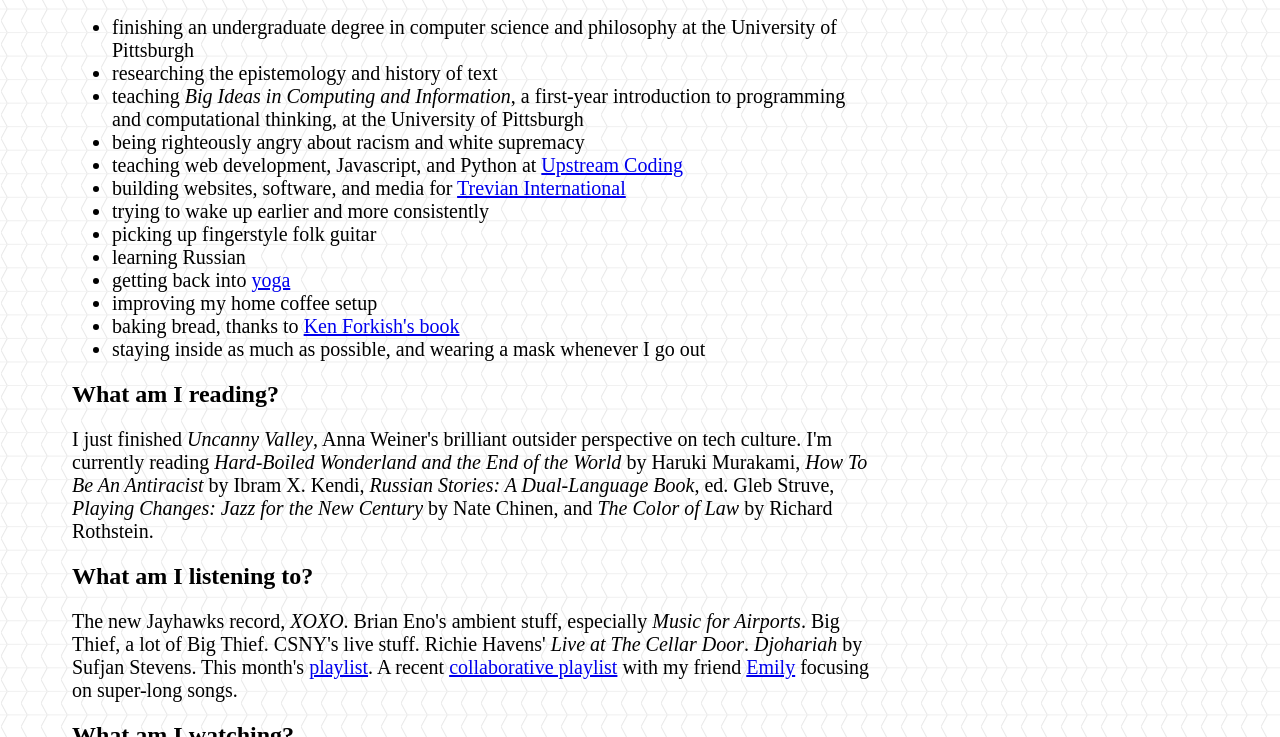
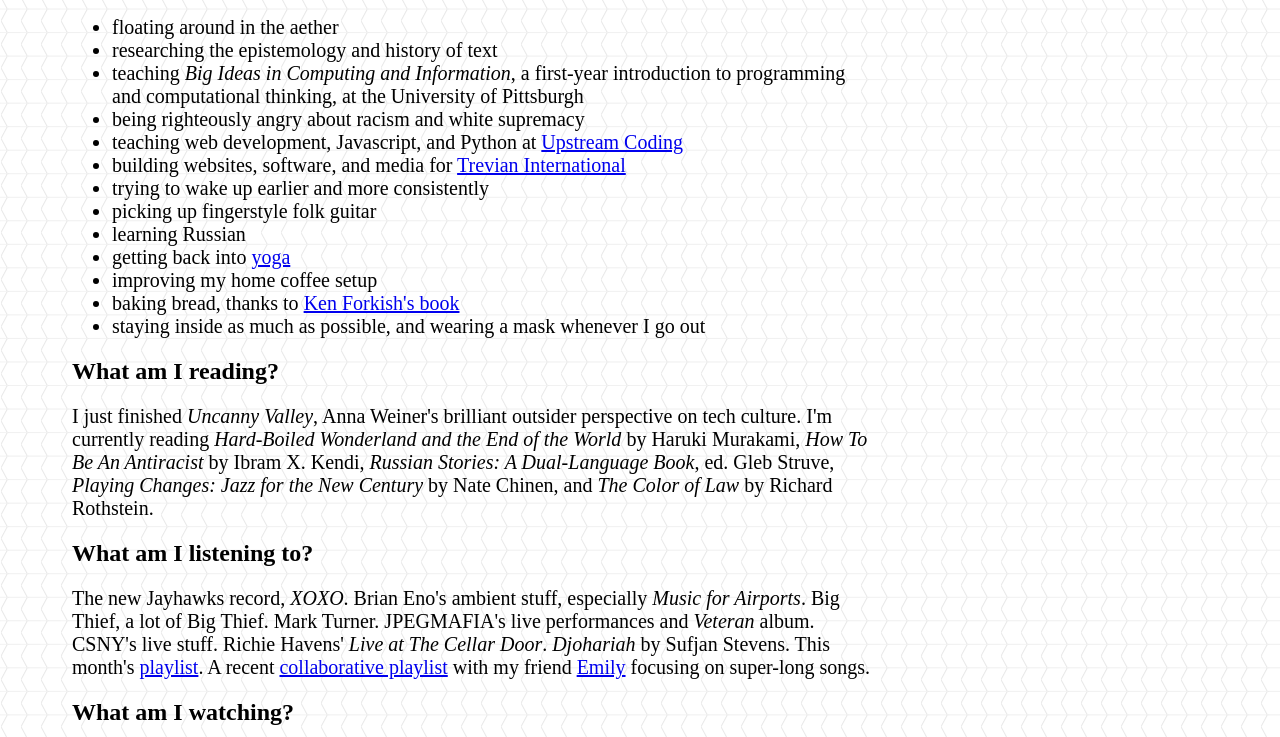
Before and after one commit to theonesean/spb.li, an Eleventy site: page now.md in a window 1280 px wide. Shown: the part 215-952 px from the top of the page. Built offline with nearby package versions, Linux system fonts and the light colour scheme; Eleventy itself is replaced by a stand-in of ours; files that its build step writes are made by us from their sources; a web font is replaced by a local one.

Commit message:
update now page

```diff
--- a/now.md
+++ b/now.md
@@ -5,7 +5,7 @@
 
 # What am I doing now?
 
-* finishing an undergraduate degree in computer science and philosophy at the University of Pittsburgh
+* floating around in the aether
 * researching the epistemology and history of text
 * teaching *Big Ideas in Computing and Information*, a first-year introduction to programming and computational thinking, at the University of Pittsburgh
 * being righteously angry about racism and white supremacy
@@ -25,7 +25,7 @@
 
 ## What am I listening to?
 
-The new Jayhawks record, *XOXO*. Brian Eno's ambient stuff, especially *Music for Airports*. Big Thief, a lot of Big Thief. CSNY's live stuff. Richie Havens' *Live at The Cellar Door*. *Djohariah* by Sufjan Stevens. This month's [playlist](https://open.spotify.com/playlist/3sw5LEp3pExJqjcUD2gYod?si=PDdY5SLrQHWD03FLVfiIxA). A recent [collaborative playlist](https://open.spotify.com/playlist/58gy6KTDfi6GyQx4vz0qOo?si=Z2KptBmISJi4oB3PafUCcg) with my friend [Emily](https://emilyeackerman.netlify.app/) focusing on super-long songs.
+The new Jayhawks record, *XOXO*. Brian Eno's ambient stuff, especially *Music for Airports*. Big Thief, a lot of Big Thief. Mark Turner. JPEGMAFIA's live performances and *Veteran* album. CSNY's live stuff. Richie Havens' *Live at The Cellar Door*. *Djohariah* by Sufjan Stevens. This month's [playlist](https://open.spotify.com/playlist/3sw5LEp3pExJqjcUD2gYod?si=PDdY5SLrQHWD03FLVfiIxA). A recent [collaborative playlist](https://open.spotify.com/playlist/58gy6KTDfi6GyQx4vz0qOo?si=Z2KptBmISJi4oB3PafUCcg) with my friend [Emily](https://emilyeackerman.netlify.app/) focusing on super-long songs.
 
 ## What am I watching?
 
```
